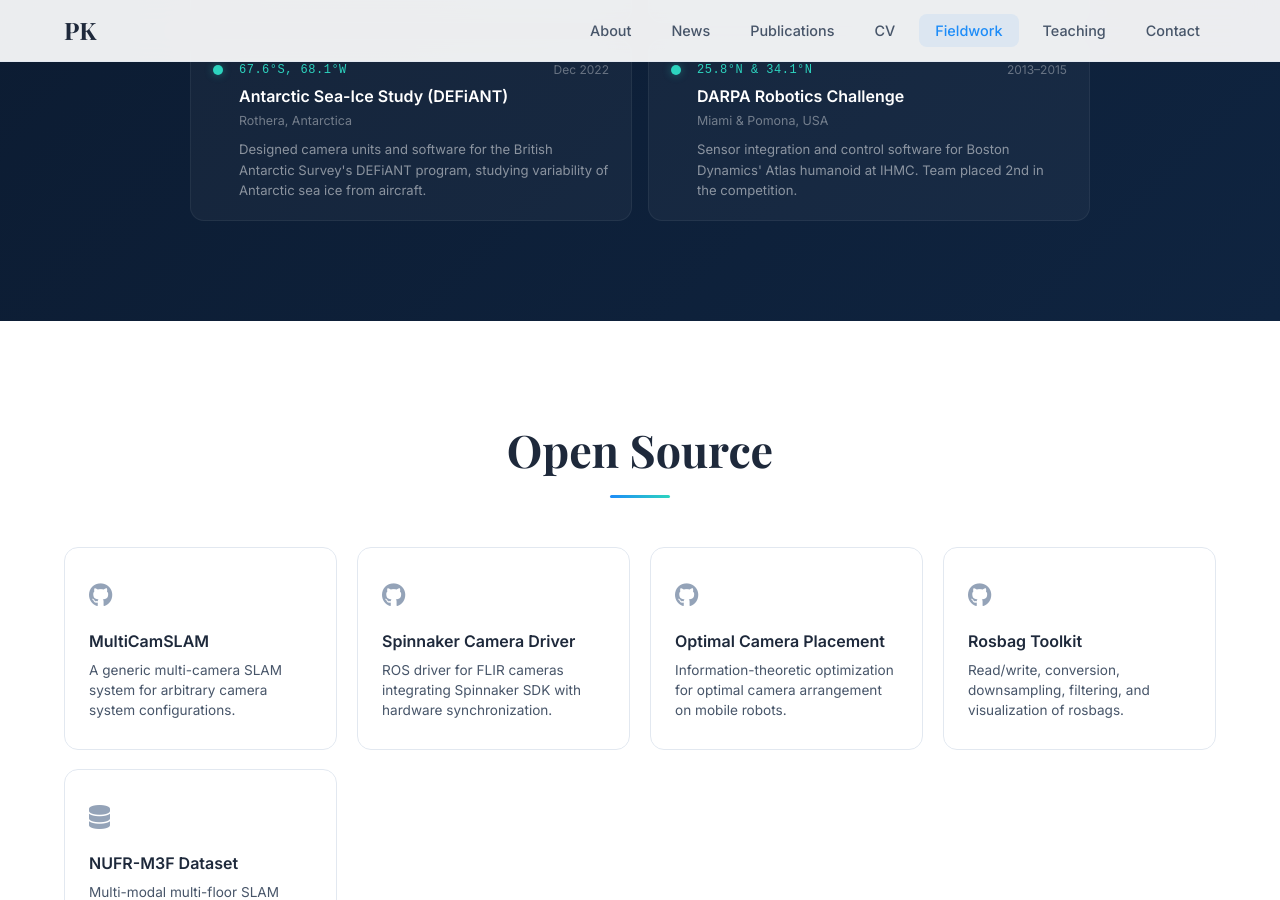
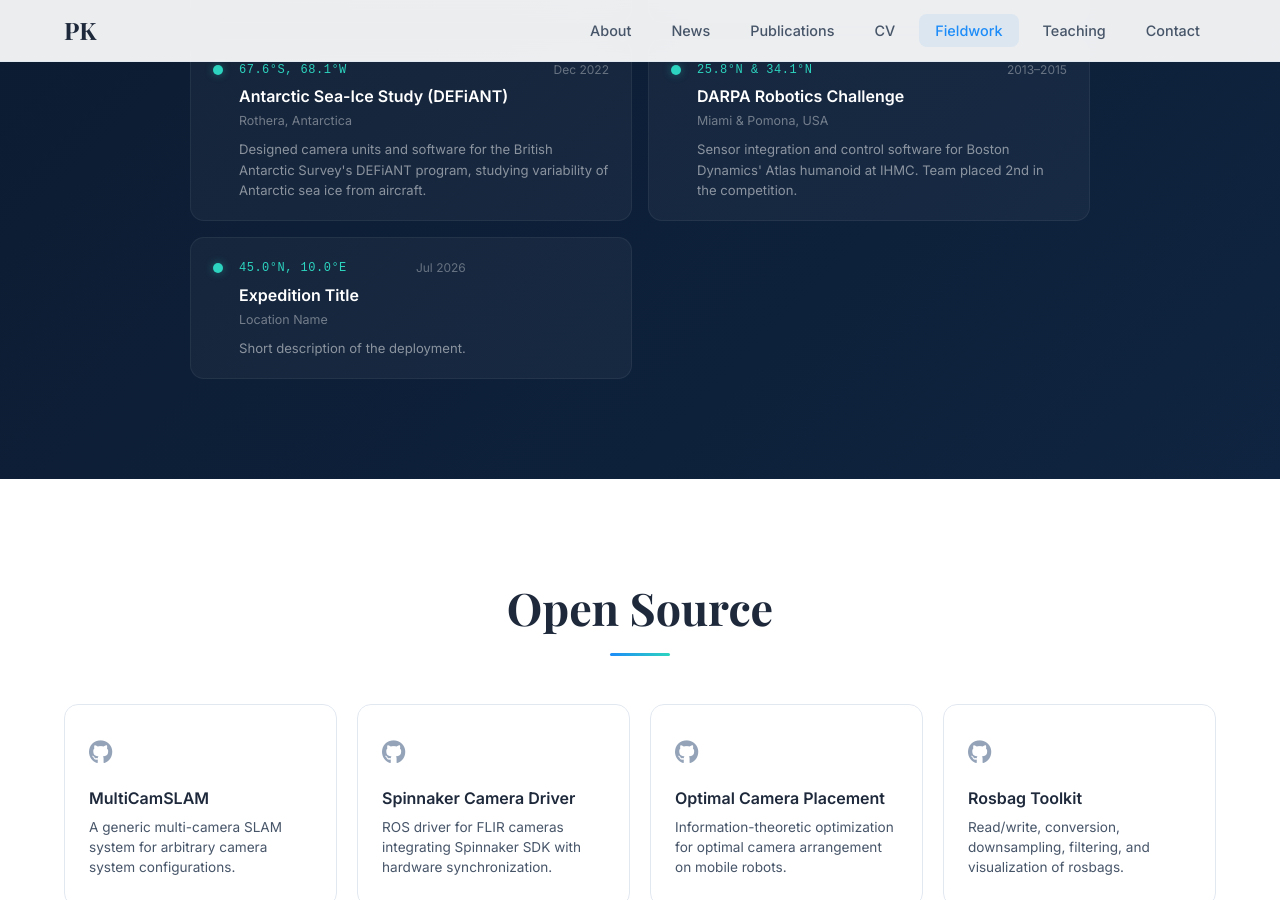
Before and after one commit to PushyamiKaveti/pushyamikaveti.github.io, a Jekyll site: the page built from index.html, in a window 1280 px wide and 900 px high, scrolled down 4644 px. Built offline with Jekyll 4.4.1, drawn with Linux system fonts in a browser that asks for light colours.

Commit message:
Add field deployment entry

```diff
--- a/_data/field_deployments.json
+++ b/_data/field_deployments.json
@@ -74,7 +74,18 @@
       "sublabel_y": 180,
       "label": "USA",
       "sublabel": "DARPA"
+    },
+    {
+      "index": 6,
+      "cx": 420,
+      "cy": 210,
+      "label_x": 438,
+      "label_y": 206,
+      "sublabel_y": 220,
+      "label": "New Site",
+      "sublabel": "45°N"
     }
+
   ],
   "expeditions": [
     {
@@ -124,6 +135,15 @@
       "location": "Miami & Pomona, USA",
       "text": "Sensor integration and control software for Boston Dynamics' Atlas humanoid at IHMC. Team placed 2nd in the competition.",
       "index": 5
+    },
+    {
+      "coords": "45.0°N, 10.0°E",
+      "date": "Jul 2026",
+      "title": "Expedition Title",
+      "location": "Location Name",
+      "text": "Short description of the deployment.",
+      "index": 6
     }
+
   ]
 }
```
